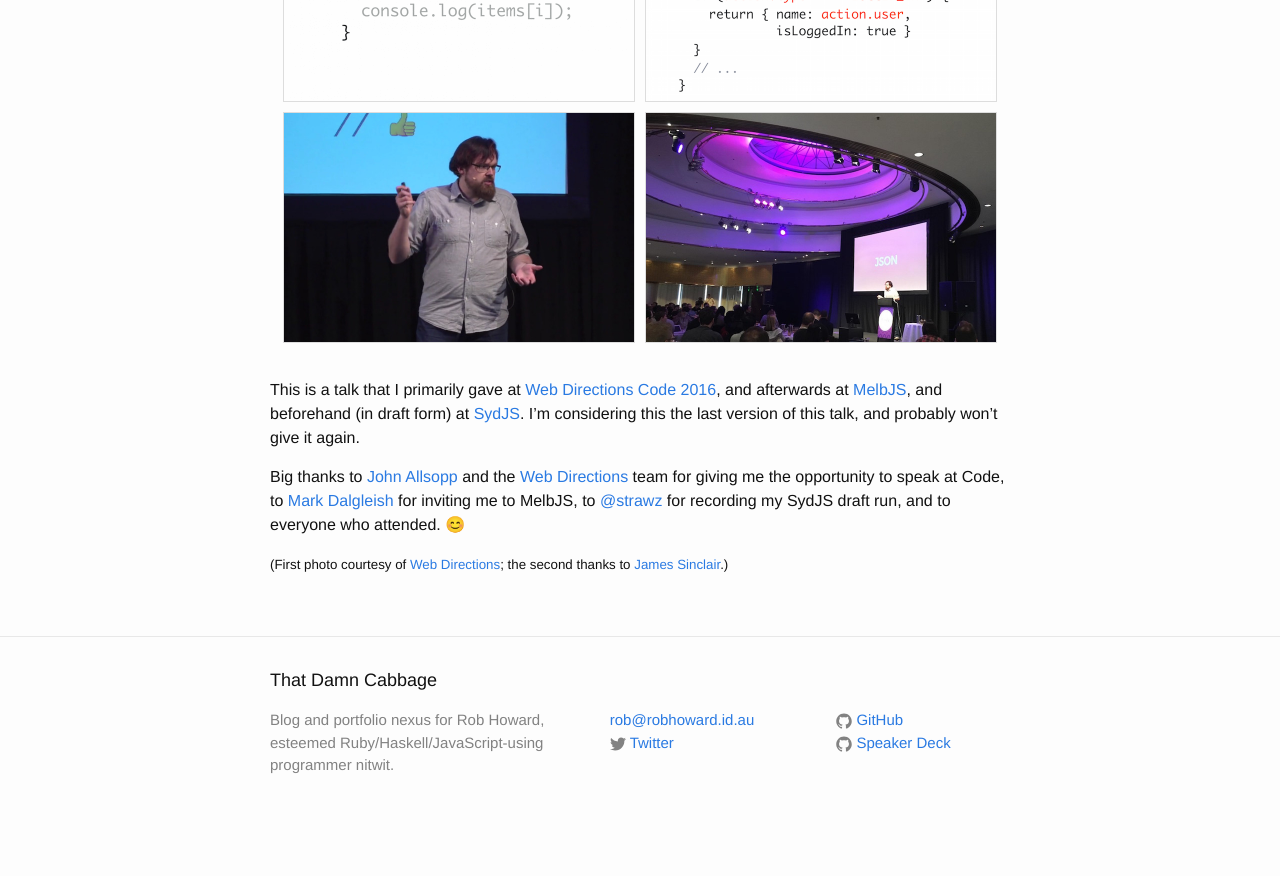
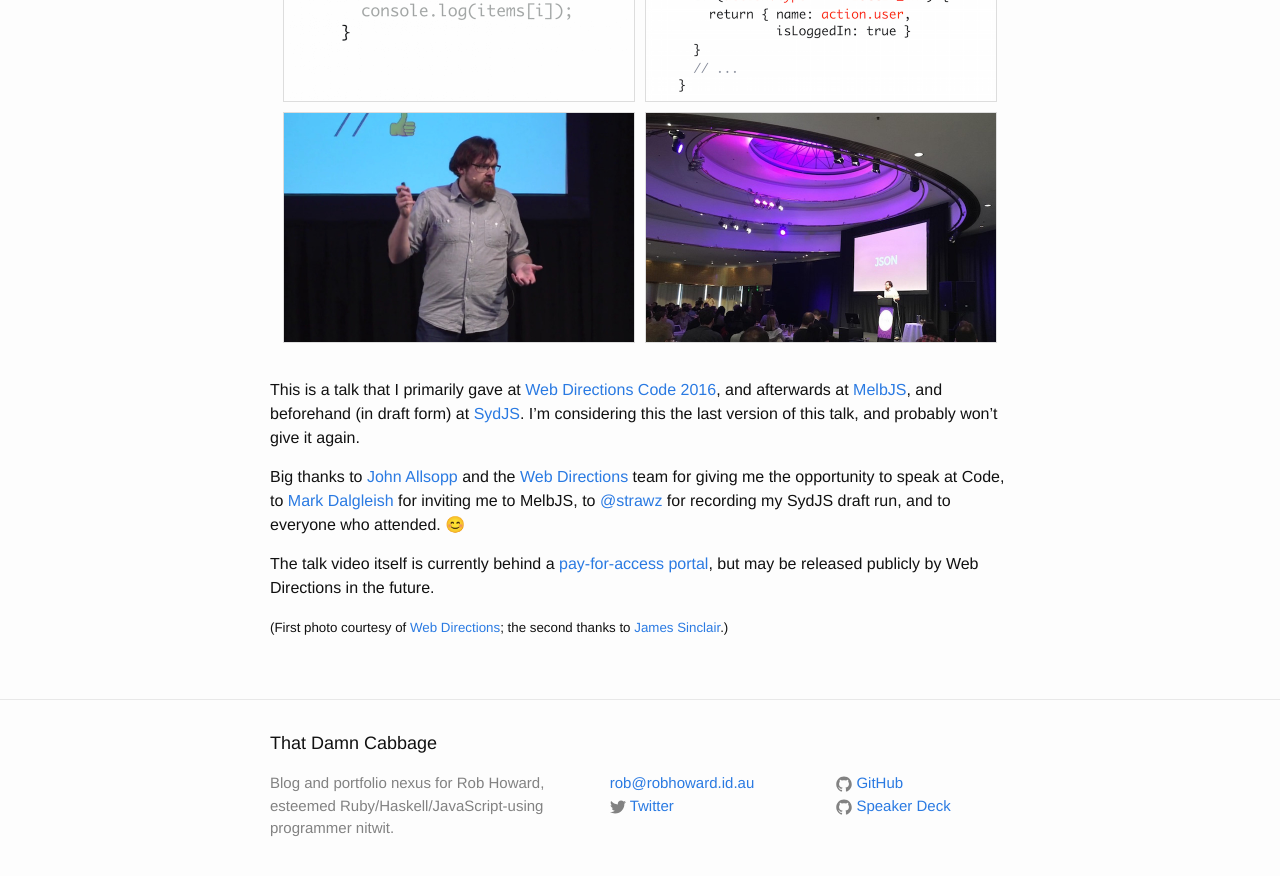
Before and after one commit to damncabbage/deadname.id.au, a Jekyll site: the page built from _talks/2016/07/things-you-cant-do-wdc16.md, in a window 1280 px wide and 900 px high, scrolled down 874 px. Shown: the top 876 px of the window. Built offline with Jekyll 4.4.1, drawn with Linux system fonts in a browser that asks for light colours; before the commit the page ends 1711 px from its top, so only the background shows below that.

Commit message:
A note on the pay-for-access Web Directions talk videos.

```diff
--- a/_talks/2016/07/things-you-cant-do-wdc16.md
+++ b/_talks/2016/07/things-you-cant-do-wdc16.md
@@ -54,4 +54,6 @@ This is a talk that I primarily gave at [Web Directions Code 2016](http://www.we
 
 Big thanks to [John Allsopp](https://twitter.com/johnallsopp) and the [Web Directions](http://webdirections.org) team for giving me the opportunity to speak at Code, to [Mark Dalgleish](https://twitter.com/markdalgleish) for inviting me to MelbJS, to [@strawz](https://twitter.com/strawz) for recording my SydJS draft run, and to everyone who attended. 😊
 
+The talk video itself is currently behind a [pay-for-access portal](http://webdirections.org/code16/#register), but may be released publicly by Web Directions in the future.
+
 <small>(First photo courtesy of [Web Directions](https://www.webdirections.org/); the second thanks to [James Sinclair](http://jrsinclair.com/).)</small>
```
